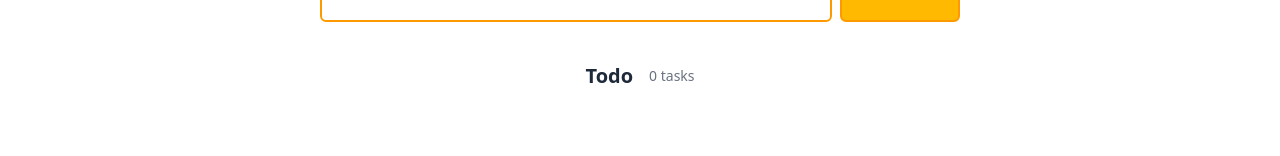
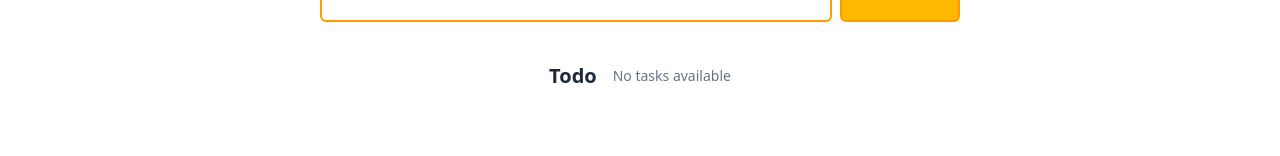
Before and after one commit to OlgaMinaievaWebDev/task-pal, a React (Vite) app: page / in a window 1280 px wide. Shown: the part 126-282 px from the top of the page. Built offline with nearby package versions, Linux system fonts and the light colour scheme.

Commit message:
count tasks conditionally

```diff
--- a/src/components/ShowTask.jsx
+++ b/src/components/ShowTask.jsx
@@ -14,7 +14,9 @@ function ShowTask() {
            Todo
          </span>
          <span className="text-sm text-gray-500 dark:text-gray-400">
-           0 tasks
+           {tasks.length === 0
+             ? "No tasks available"
+             : `${tasks.length} task${tasks.length > 1 ? "s" : ""} `}
          </span>
        </div>
        {tasks.length > 0 &&
```
